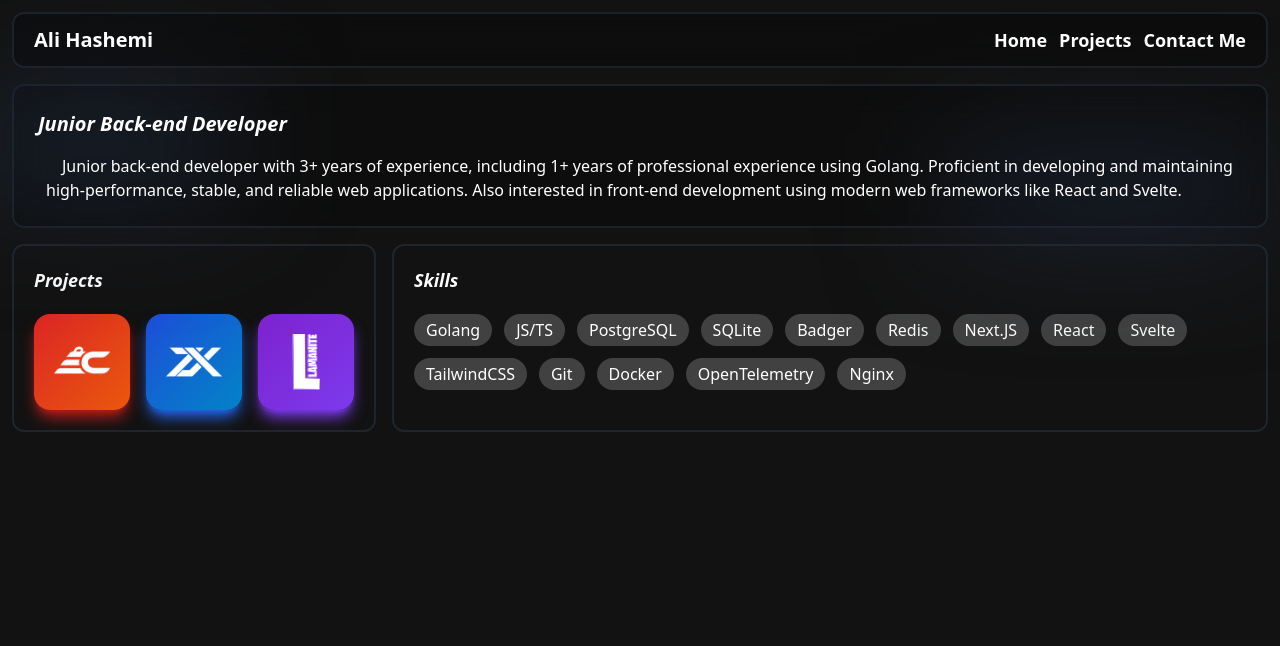
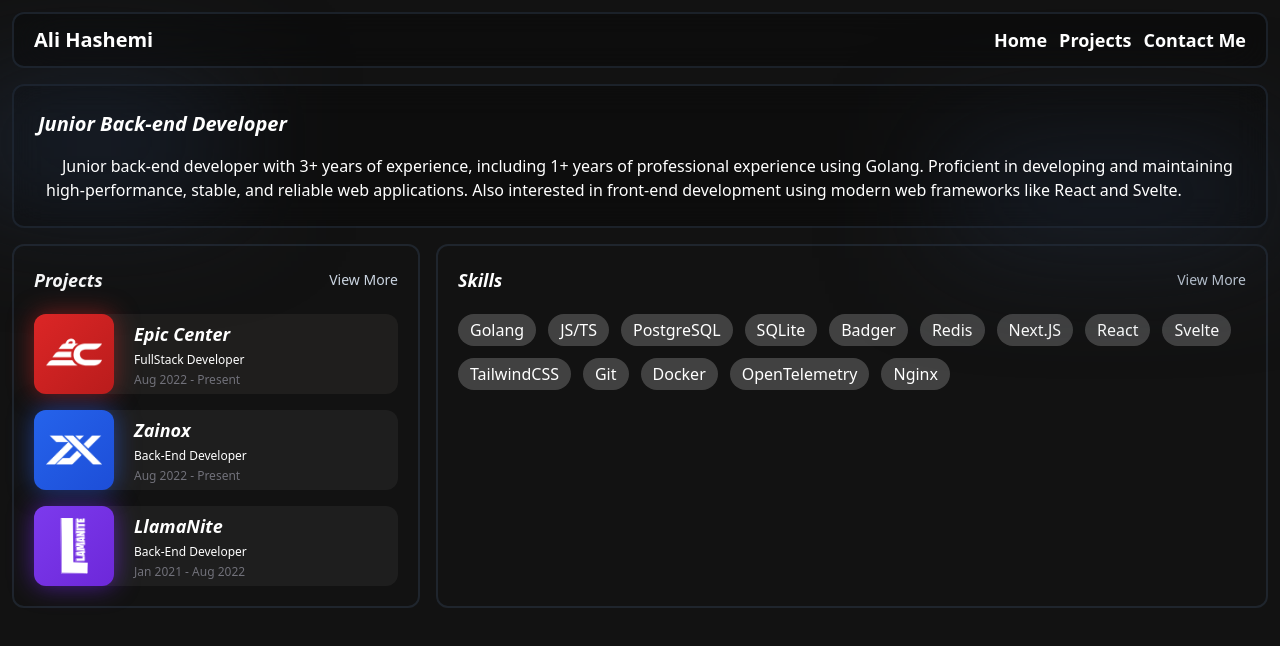
Before and after one commit to haashemi/haashemi.dev, a SvelteKit app: page / in a window 1280 px wide. Shown: the top 646 px of the page. Built offline with nearby package versions, Linux system fonts and the light colour scheme.

Commit message:
chore(routes/Home): am... redesign? maybe?

```diff
--- a/src/routes/+page.svelte
+++ b/src/routes/+page.svelte
@@ -12,40 +12,63 @@
 	<div class="absolute bottom-0 right-0 -z-10 h-16 w-1/4 bg-slate-800 blur-3xl" />
 </div>
 
-<div class="flex flex-col gap-4 md:flex-row">
+<div class="grid gap-4 md:grid-cols-2 xl:grid-cols-3">
 	<div class="space-y-5 rounded-xl border-2 border-slate-700/40 p-5">
-		<h3 class="text-lg font-semibold italic">Projects</h3>
+		<div class="flex items-center justify-between">
+			<h3 class="text-lg font-semibold italic">Projects</h3>
+			<a href="/" class="text-sm text-slate-300">View More</a>
+		</div>
 
-		<div class="flex items-center justify-around gap-4">
-			<a
-				href="/"
-				class="flex aspect-square h-20 w-20 items-center justify-center rounded-2xl bg-gradient-to-br
-				from-red-600 to-orange-600 p-5 shadow-lg shadow-red-700
-				transition-all ease-in-out hover:-translate-y-1 hover:shadow-red-800 motion-reduce:transition-none md:h-24 md:w-24"
-			>
-				<img src="/projects/epic-center.png" alt="Epic-Center" />
+		<div class="flex flex-col gap-4">
+			<a href="/" class="group relative flex h-20 gap-5 rounded-xl bg-stone-600/20">
+				<div class="w-20 rounded-xl bg-gradient-to-br from-red-600 to-red-700 p-3">
+					<img src="/projects/epic-center.png" alt="Epic-Center" />
+				</div>
+
+				<div class="flex flex-col justify-around whitespace-nowrap py-1 pr-5 font-sans">
+					<h2 class="text-lg font-semibold italic">Epic Center</h2>
+					<h3 class="text-xs">FullStack Developer</h3>
+					<p class="text-xs text-zinc-500">Aug 2022 - Present</p>
+				</div>
+
+				<div class="absolute -z-10 h-20 w-20 rounded-xl bg-red-900 blur-md transition-all group-hover:bg-red-800 group-hover:blur-lg" />
 			</a>
-			<a
-				href="/"
-				class="flex aspect-square h-20 w-20 items-center justify-center rounded-2xl
-				bg-gradient-to-br from-blue-700 to-sky-600 p-5 shadow-lg shadow-blue-600
-				transition-all ease-in-out hover:-translate-y-1 hover:shadow-blue-700 motion-reduce:transition-none md:h-24 md:w-24"
-			>
-				<img src="/projects/zainox.png" alt="Zainox" />
+
+			<a href="/" class="group relative flex h-20 gap-5 rounded-xl bg-white/5">
+				<div class="w-20 rounded-xl bg-gradient-to-br from-blue-600 to-blue-700 p-3">
+					<img src="/projects/zainox.png" alt="Zainox" />
+				</div>
+
+				<div class="flex flex-col justify-around whitespace-nowrap py-1 pr-5 font-sans">
+					<h2 class="text-lg font-semibold italic">Zainox</h2>
+					<h3 class="text-xs">Back-End Developer</h3>
+					<p class="text-xs text-zinc-500">Aug 2022 - Present</p>
+				</div>
+
+				<div class="absolute -z-10 h-20 w-20 rounded-xl bg-blue-900 blur-md transition-all group-hover:bg-blue-800 group-hover:blur-lg" />
 			</a>
-			<a
-				href="/"
-				class="flex aspect-square h-20 w-20 items-center justify-center rounded-2xl
-				bg-gradient-to-br from-purple-700 to-violet-600 p-5 shadow-lg shadow-violet-600
-				transition-all ease-in-out hover:-translate-y-1 hover:shadow-violet-700 motion-reduce:transition-none md:h-24 md:w-24"
-			>
-				<img src="/projects/llamanite.png" alt="Zainox" />
+
+			<a href="/" class="group relative flex h-20 gap-5 rounded-xl bg-white/5">
+				<div class="w-20 rounded-xl bg-gradient-to-br from-violet-600 to-violet-700 p-3">
+					<img src="/projects/llamanite.png" alt="LlamaNite" />
+				</div>
+
+				<div class="flex flex-col justify-around whitespace-nowrap py-1 pr-5 font-sans">
+					<h2 class="text-lg font-semibold italic">LlamaNite</h2>
+					<h3 class="text-xs">Back-End Developer</h3>
+					<p class="text-xs text-zinc-500">Jan 2021 - Aug 2022</p>
+				</div>
+
+				<div class="absolute -z-30 h-20 w-20 rounded-xl bg-violet-900 blur-md transition-all group-hover:bg-violet-800 group-hover:blur-lg" />
 			</a>
 		</div>
 	</div>
 
-	<div class="space-y-5 rounded-xl border-2 border-slate-700/40 p-5">
-		<h3 class="text-lg font-semibold italic">Skills</h3>
+	<div class="space-y-5 rounded-xl border-2 border-slate-700/40 p-5 xl:col-span-2">
+		<div class="flex items-center justify-between">
+			<h3 class="text-lg font-semibold italic">Skills</h3>
+			<a href="/" class="text-sm text-slate-300">View More</a>
+		</div>
 
 		<div class="flex flex-wrap gap-3">
 			{#each data.skills as skill}
```
